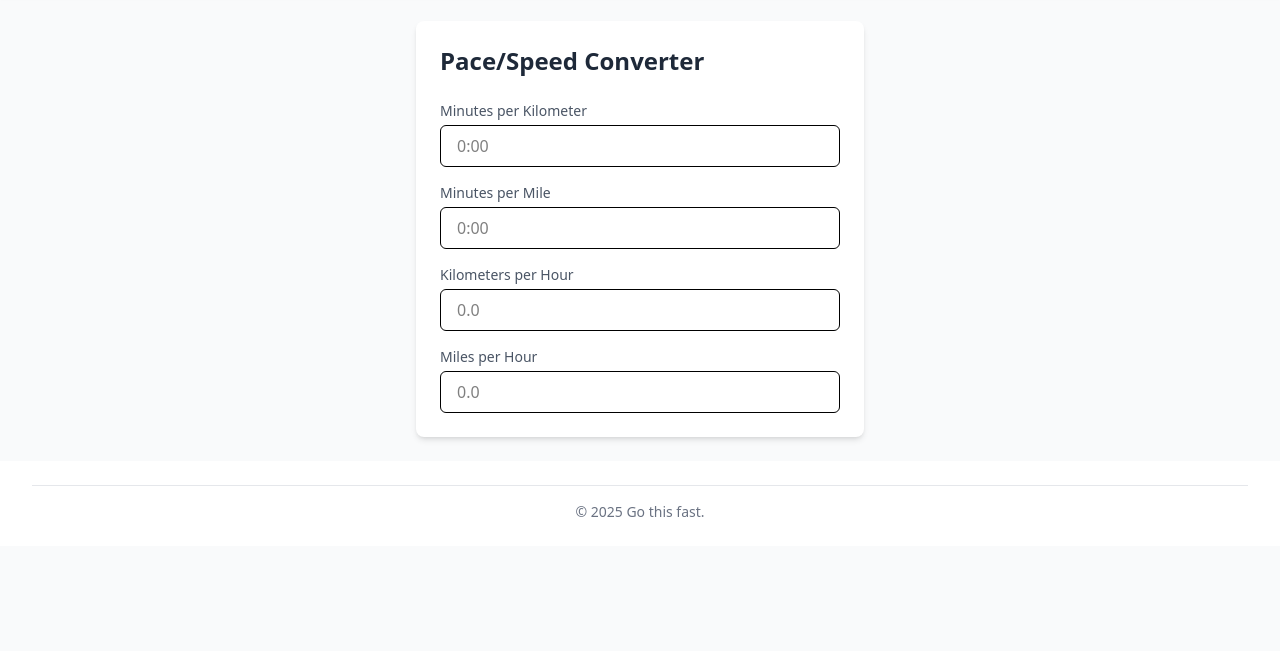
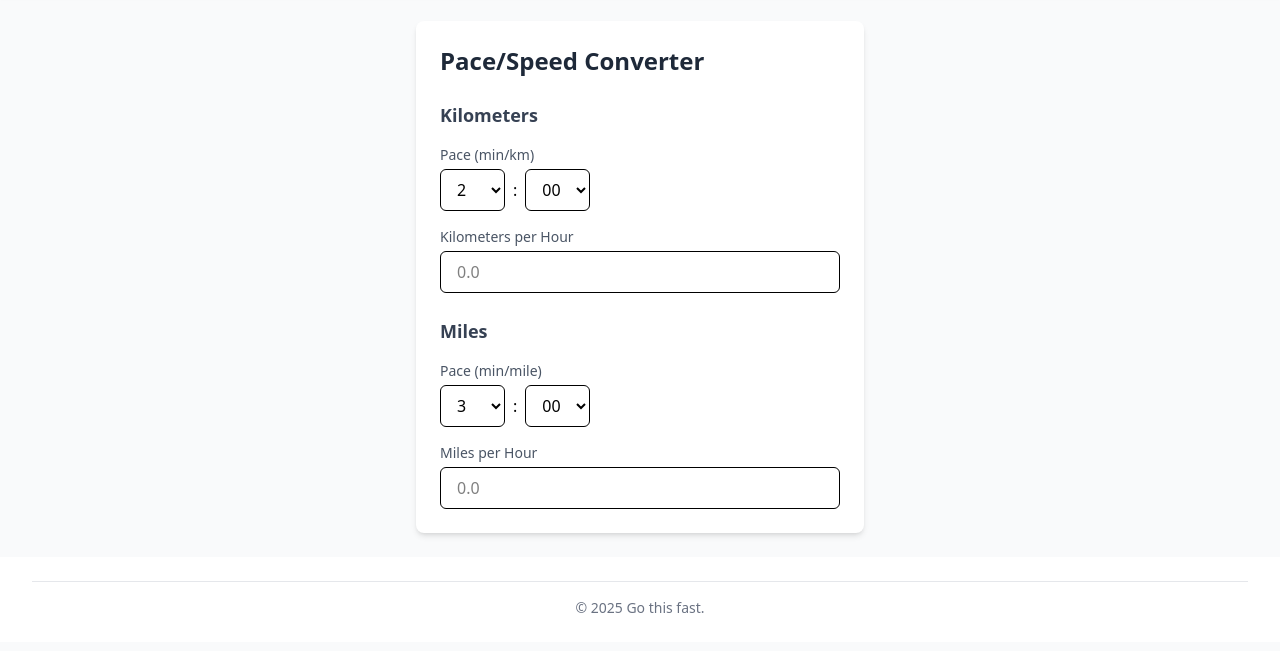
Before and after one commit to nikosalonen/go-this-fast, an Astro site: page / in a window 1280 px wide. Shown: the part 67-718 px from the top of the page. Built offline with nearby package versions, Linux system fonts and the light colour scheme; Astro itself is replaced by a stand-in of ours.

Commit message:
Refactor pace conversion with dropdown selectors and improved input handling

```diff
--- a/src/components/ConvertView.tsx
+++ b/src/components/ConvertView.tsx
@@ -5,8 +5,8 @@ import type { TimeInput } from "./RunEstimates";
 
 const ConvertView: React.FC = () => {
 	const [values, setValues] = useState({
-		minPerKm: "",
-		minPerMile: "",
+		minPerKm: { minutes: "0", seconds: "00" },
+		minPerMile: { minutes: "0", seconds: "00" },
 		kmPerHour: "",
 		milesPerHour: "",
 	});
@@ -23,22 +23,30 @@ const ConvertView: React.FC = () => {
 	});
 
 	// Add helper functions for time conversions
-	const formatToMinSec = (totalMinutes: number): string => {
+	const formatToPaceObj = (totalMinutes: number) => {
 		const minutes = Math.floor(totalMinutes);
 		const seconds = Math.round((totalMinutes - minutes) * 60);
-		return `${minutes}:${seconds.toString().padStart(2, "0")}`;
+		return {
+			minutes: minutes.toString(),
+			seconds: seconds.toString().padStart(2, "0"),
+		};
 	};
 
 	const parseMinSec = (value: string): number => {
 		const [minutes, seconds = "0"] = value.split(":");
+		// Validate that seconds are between 0-59
+		if (seconds.length > 2 || Number(seconds) > 59) {
+			throw new Error("Invalid seconds");
+		}
 		return Number(minutes) + Number(seconds) / 60;
 	};
 
 	// Calculate estimated times based on current pace
 	const calculateEstimates = () => {
-		if (!values.minPerKm) return times;
+		if (!values.minPerKm.minutes || !values.minPerKm.seconds) return times;
 
-		const paceInSeconds = parseMinSec(values.minPerKm) * 60; // Convert minutes to seconds
+		const paceInSeconds =
+			parseMinSec(`${values.minPerKm.minutes}:${values.minPerKm.seconds}`) * 60; // Convert minutes to seconds
 		const newTimes = { ...times };
 
 		const distances = {
@@ -64,16 +72,65 @@ const ConvertView: React.FC = () => {
 		return newTimes;
 	};
 
+	// Helper function to generate options for dropdowns with customizable ranges
+	const generateOptions = (min: number, max: number, padZero = false) => {
+		return Array.from({ length: max - min + 1 }, (_, i) => {
+			const value = (i + min).toString();
+			return padZero ? value.padStart(2, "0") : value;
+		});
+	};
+
+	const handlePaceChange = (
+		field: "minPerKm" | "minPerMile",
+		type: "minutes" | "seconds",
+		value: string,
+	) => {
+		const newValues = {
+			...values,
+			[field]: { ...values[field], [type]: value },
+		};
+
+		// Convert pace to numeric value for calculations
+		const numValue =
+			Number(newValues[field].minutes) + Number(newValues[field].seconds) / 60;
+
+		if (numValue > 0) {
+			switch (field) {
+				case "minPerKm":
+					newValues.kmPerHour = (60 / numValue).toFixed(1);
+					newValues.minPerMile = formatToPaceObj(numValue * 1.60934);
+					newValues.milesPerHour = (37.282272 / numValue).toFixed(1);
+					break;
+				case "minPerMile":
+					newValues.kmPerHour = (96.56064 / numValue).toFixed(1);
+					newValues.minPerKm = formatToPaceObj(numValue / 1.60934);
+					newValues.milesPerHour = (60 / numValue).toFixed(1);
+					break;
+			}
+
+			if (field === "minPerKm") {
+				setTimes(calculateEstimates());
+			}
+		}
+		setValues(newValues);
+	};
+
 	// Update handleChange to handle MM:SS format
 	const handleChange =
 		(field: keyof typeof values) => (e: ChangeEvent<HTMLInputElement>) => {
-			const newValue = e.target.value;
+			let newValue = e.target.value;
 
 			if (field === "minPerKm" || field === "minPerMile") {
-				// Allow only digits and colon for time inputs
-				if (!/^[\d:]*$/.test(newValue)) return;
+				// Allow only digits and a single colon for time inputs
+				if (!/^[\d]*:?[\d]*$/.test(newValue)) return;
 
 				const newValues = { ...values, [field]: newValue };
+
+				// Only attempt calculations if we have a valid MM:SS format
+				if (!newValue.includes(":") || newValue.endsWith(":")) {
+					setValues(newValues);
+					return;
+				}
 
 				try {
 					const numValue = parseMinSec(newValue);
@@ -82,12 +139,12 @@ const ConvertView: React.FC = () => {
 						switch (field) {
 							case "minPerKm":
 								newValues.kmPerHour = (60 / numValue).toFixed(1);
-								newValues.minPerMile = formatToMinSec(numValue * 1.60934);
+								newValues.minPerMile = formatToPaceObj(numValue * 1.60934);
 								newValues.milesPerHour = (37.282272 / numValue).toFixed(1);
 								break;
 							case "minPerMile":
 								newValues.kmPerHour = (96.56064 / numValue).toFixed(1);
-								newValues.minPerKm = formatToMinSec(numValue / 1.60934);
+								newValues.minPerKm = formatToPaceObj(numValue / 1.60934);
 								newValues.milesPerHour = (60 / numValue).toFixed(1);
 								break;
 						}
@@ -101,27 +158,36 @@ const ConvertView: React.FC = () => {
 					setValues(newValues);
 				}
 			} else {
-				// Handle speed inputs (kmPerHour and milesPerHour) as before
+				// Handle speed inputs (kmPerHour and milesPerHour)
+				// Replace comma with period for decimal numbers
+				newValue = newValue.replace(",", ".");
+
+				// Allow empty or partial decimal input
+				if (newValue === "" || newValue === "." || newValue === ",") {
+					setValues({ ...values, [field]: newValue });
+					return;
+				}
+
 				const numValue = Number.parseFloat(newValue);
 
-				if (!Number.isNaN(numValue) && numValue > 0) {
+				if (!Number.isNaN(numValue)) {
 					const newValues = { ...values, [field]: newValue };
 
+					if (numValue > 0) {
 						switch (field) {
 							case "kmPerHour":
-							newValues.minPerKm = formatToMinSec(60 / numValue);
-							newValues.minPerMile = formatToMinSec(96.56064 / numValue);
+								newValues.minPerKm = formatToPaceObj(60 / numValue);
+								newValues.minPerMile = formatToPaceObj(96.56064 / numValue);
 								newValues.milesPerHour = (numValue / 1.60934).toFixed(1);
 								break;
 							case "milesPerHour":
-							newValues.minPerKm = formatToMinSec(37.282272 / numValue);
-							newValues.minPerMile = formatToMinSec(60 / numValue);
+								newValues.minPerKm = formatToPaceObj(37.282272 / numValue);
+								newValues.minPerMile = formatToPaceObj(60 / numValue);
 								newValues.kmPerHour = (numValue * 1.60934).toFixed(1);
 								break;
 						}
+					}
 					setValues(newValues);
-				} else {
-					setValues({ ...values, [field]: newValue });
 				}
 			}
 		};
@@ -147,39 +213,46 @@ const ConvertView: React.FC = () => {
 					Pace/Speed Converter
 				</h2>
 
+				<div className="space-y-6">
+					{/* Kilometer metrics */}
 					<div className="space-y-4">
+						<h3 className="text-lg font-semibold text-gray-700">Kilometers</h3>
 						<div className="flex flex-col">
 							<label
 								htmlFor="minPerKm"
 								className="text-sm font-medium text-gray-600 mb-1"
 							>
-							Minutes per Kilometer
+								Pace (min/km)
 							</label>
-						<input
-							id="minPerKm"
-							type="text"
-							value={values.minPerKm}
-							onChange={handleChange("minPerKm")}
-							placeholder="0:00"
-							className="px-4 py-2 border rounded-md focus:ring-2 focus:ring-blue-500 focus:border-blue-500"
-						/>
+							<div id="minPerKm" className="flex gap-2 items-center">
+								<select
+									value={values.minPerKm.minutes}
+									onChange={(e) =>
+										handlePaceChange("minPerKm", "minutes", e.target.value)
+									}
+									className="px-3 py-2 border rounded-md focus:ring-2 focus:ring-blue-500 focus:border-blue-500"
+								>
+									{generateOptions(2, 20).map((value) => (
+										<option key={value} value={value}>
+											{value}
+										</option>
+									))}
+								</select>
+								<span>:</span>
+								<select
+									value={values.minPerKm.seconds}
+									onChange={(e) =>
+										handlePaceChange("minPerKm", "seconds", e.target.value)
+									}
+									className="px-3 py-2 border rounded-md focus:ring-2 focus:ring-blue-500 focus:border-blue-500"
+								>
+									{generateOptions(0, 59, true).map((value) => (
+										<option key={value} value={value}>
+											{value}
+										</option>
+									))}
+								</select>
 							</div>
-
-					<div className="flex flex-col">
-						<label
-							htmlFor="minPerMile"
-							className="text-sm font-medium text-gray-600 mb-1"
-						>
-							Minutes per Mile
-						</label>
-						<input
-							id="minPerMile"
-							type="text"
-							value={values.minPerMile}
-							onChange={handleChange("minPerMile")}
-							placeholder="0:00"
-							className="px-4 py-2 border rounded-md focus:ring-2 focus:ring-blue-500 focus:border-blue-500"
-						/>
 						</div>
 
 						<div className="flex flex-col">
@@ -198,6 +271,48 @@ const ConvertView: React.FC = () => {
 								className="px-4 py-2 border rounded-md focus:ring-2 focus:ring-blue-500 focus:border-blue-500"
 							/>
 						</div>
+					</div>
+
+					{/* Mile metrics */}
+					<div className="space-y-4">
+						<h3 className="text-lg font-semibold text-gray-700">Miles</h3>
+						<div className="flex flex-col">
+							<label
+								htmlFor="minPerMile"
+								className="text-sm font-medium text-gray-600 mb-1"
+							>
+								Pace (min/mile)
+							</label>
+							<div id="minPerMile" className="flex gap-2 items-center">
+								<select
+									value={values.minPerMile.minutes}
+									onChange={(e) =>
+										handlePaceChange("minPerMile", "minutes", e.target.value)
+									}
+									className="px-3 py-2 border rounded-md focus:ring-2 focus:ring-blue-500 focus:border-blue-500"
+								>
+									{generateOptions(3, 30).map((value) => (
+										<option key={value} value={value}>
+											{value}
+										</option>
+									))}
+								</select>
+								<span>:</span>
+								<select
+									value={values.minPerMile.seconds}
+									onChange={(e) =>
+										handlePaceChange("minPerMile", "seconds", e.target.value)
+									}
+									className="px-3 py-2 border rounded-md focus:ring-2 focus:ring-blue-500 focus:border-blue-500"
+								>
+									{generateOptions(0, 59, true).map((value) => (
+										<option key={value} value={value}>
+											{value}
+										</option>
+									))}
+								</select>
+							</div>
+						</div>
 
 						<div className="flex flex-col">
 							<label
@@ -214,6 +329,7 @@ const ConvertView: React.FC = () => {
 								placeholder="0.0"
 								className="px-4 py-2 border rounded-md focus:ring-2 focus:ring-blue-500 focus:border-blue-500"
 							/>
+						</div>
 					</div>
 				</div>
 			</div>
```
Lines whose indentation alone changed are shown as unchanged.
